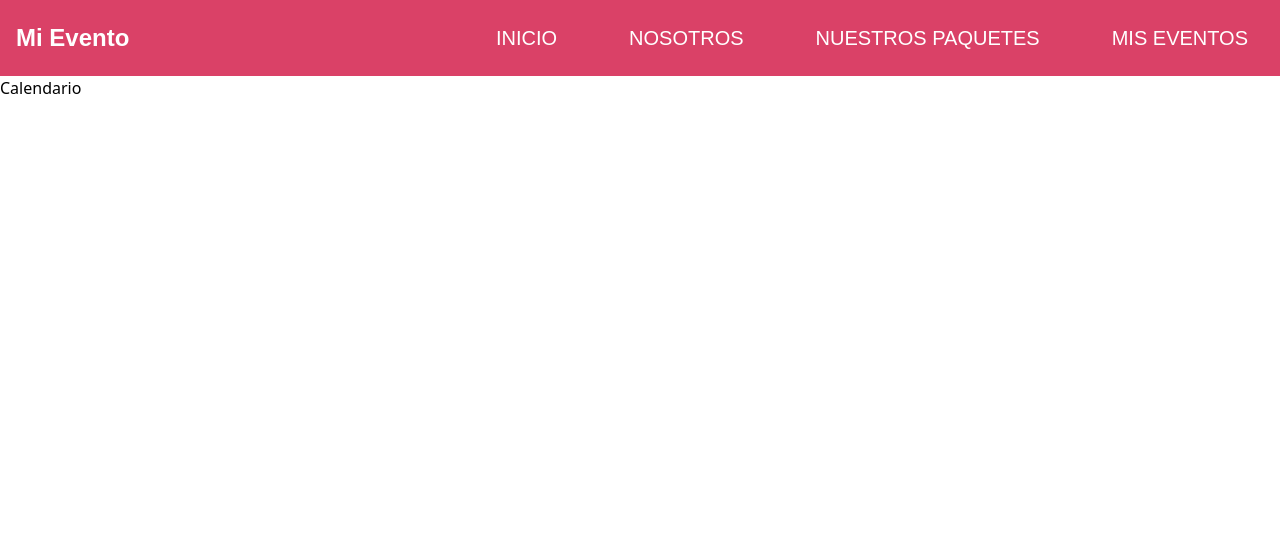
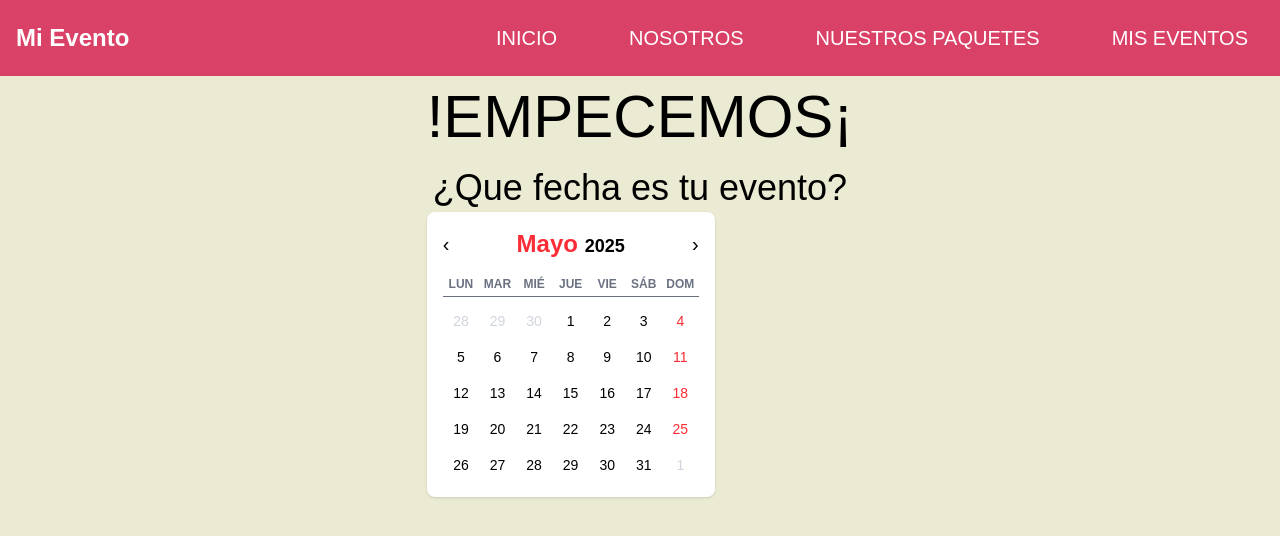
Before and after one commit to AngelGMV/hackathon, a React (Vite) app: page /calendario in a window 1280 px wide. Shown: the top 536 px of the page. Built offline with nearby package versions, Linux system fonts and the light colour scheme; a web font is replaced by a local one.

Commit message:
ExamEnwey

```diff
--- a/package.json
+++ b/package.json
@@ -11,8 +11,10 @@
   },
   "dependencies": {
     "@tailwindcss/vite": "^4.1.7",
+    "dayjs": "^1.11.13",
     "react": "^19.1.0",
     "react-dom": "^19.1.0",
+    "react-router-dom": "^7.6.0",
     "tailwindcss": "^4.1.7"
   },
   "devDependencies": {
--- /dev/null
+++ b/src/components/Calendario20.tsx
@@ -0,0 +1,76 @@
+import { useState } from "react";
+import dayjs from "dayjs";
+import "dayjs/locale/es"; // Para español
+dayjs.locale("es");
+
+const Calendario20 = () => {
+  const [fechaActual, setFechaActual] = useState(dayjs());
+  const [fechaSeleccionada, setFechaSeleccionada] = useState<dayjs.Dayjs | null>(null);
+
+  const inicioMes = fechaActual.startOf("month");
+  const finMes = fechaActual.endOf("month");
+
+  const inicioSemana = inicioMes.startOf("week");
+  const finSemana = finMes.endOf("week");
+
+  const dias = [];
+  let dia = inicioSemana;
+
+  while (dia.isBefore(finSemana)) {
+    dias.push(dia);
+    dia = dia.add(1, "day");
+  }
+
+  const esMismoDia = (a: dayjs.Dayjs, b: dayjs.Dayjs) => a.isSame(b, "day");
+
+  const cambiarMes = (offset: number) => {
+    setFechaActual(fechaActual.add(offset, "month"));
+  };
+
+  return (
+    <div className="w-72 bg-white rounded-lg shadow p-4 text-center">
+      <div className="flex justify-between items-center mb-4">
+        <button onClick={() => cambiarMes(-1)} className="text-xl">‹</button>
+        <h2 className="text-red-500 text-2xl font-bold capitalize">
+          {fechaActual.format("MMMM")} <span className="text-black text-lg">{fechaActual.format("YYYY")}</span>
+        </h2>
+        <button onClick={() => cambiarMes(1)} className="text-xl">›</button>
+      </div>
+
+      <div className="grid grid-cols-7 text-xs text-gray-500 font-bold border-b pb-1">
+        {["LUN", "MAR", "MIÉ", "JUE", "VIE", "SÁB", "DOM"].map((d) => (
+          <div key={d} className="uppercase">{d}</div>
+        ))}
+      </div>
+
+      <div className="grid grid-cols-7 gap-y-1 pt-2">
+        {dias.map((d) => {
+          const fueraDeMes = !d.isSame(fechaActual, "month");
+          const seleccionado = fechaSeleccionada && esMismoDia(d, fechaSeleccionada);
+          const esDomingo = d.day() === 0;
+
+          return (
+            <button
+              key={d.format("DD-MM-YYYY")}
+              onClick={() => setFechaSeleccionada(d)}
+              className={`text-sm rounded-full w-8 h-8 mx-auto
+                ${fueraDeMes ? "text-gray-300" : esDomingo ? "text-red-500" : "text-black"}
+                ${seleccionado ? "bg-red-500 text-white font-bold" : "hover:bg-red-100"}
+              `}
+            >
+              {d.date()}
+            </button>
+          );
+        })}
+      </div>
+
+      {fechaSeleccionada && (
+        <div className="mt-4 text-sm text-gray-700">
+          Seleccionaste: <strong>{fechaSeleccionada.format("D [de] MMMM YYYY")}</strong>
+        </div>
+      )}
+    </div>
+  );
+};
+
+export default Calendario20;
--- a/src/views/Calendario.tsx
+++ b/src/views/Calendario.tsx
@@ -1,6 +1,22 @@
+import Calendario20 from "../components/Calendario20";
 
 export default function Calendario() {
   return (
-    <div>Calendario</div>
+    <div className="bg-[#ebebd3] w-full min-h-screen flex  justify-center">
+      <div className="text-black font-body text-center">
+        <p className="text-4xl md:text-6xl leading-snug">
+          !EMPECEMOS¡
+        </p>
+        <div className="mt-1">
+          <p className="text-4xl md:text-1xl leading-snug">
+            ¿Que fecha es tu evento?
+          </p>
+        </div>
+        <div className=" justify-center items-center">
+          <Calendario20 />
+        </div>
+
+      </div>
+    </div>
   )
 }
--- a/src/views/NuestrosPaquetes.tsx
+++ b/src/views/NuestrosPaquetes.tsx
@@ -2,6 +2,11 @@
 
 export default function NuestrosPaquetes() {
   return (
-    <div>NuestrosPaquetes</div>
+    <div className="bg-[#ebebd3] w-full min-h-screen flex items-top justify-center">
+      <p className="text-black font-body text-center text-5xl">
+        Nuestros Paquetes
+      </p>
+            <div className="h-2"></div>
+    </div>
   )
 }
```
Also changed, not shown: 1 other file (tests, documents, lock files or other folders).
